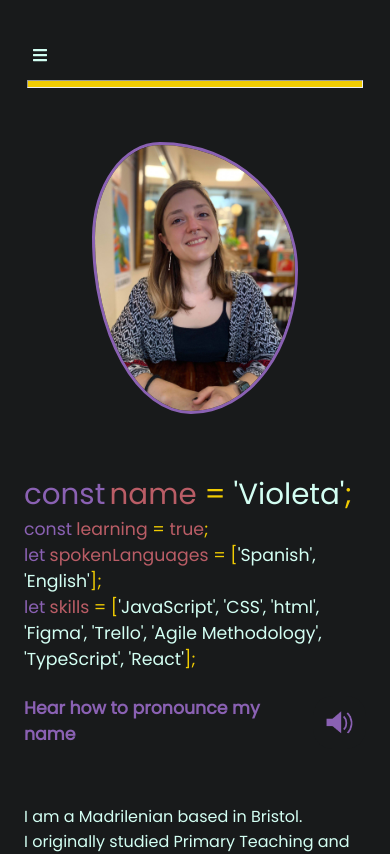
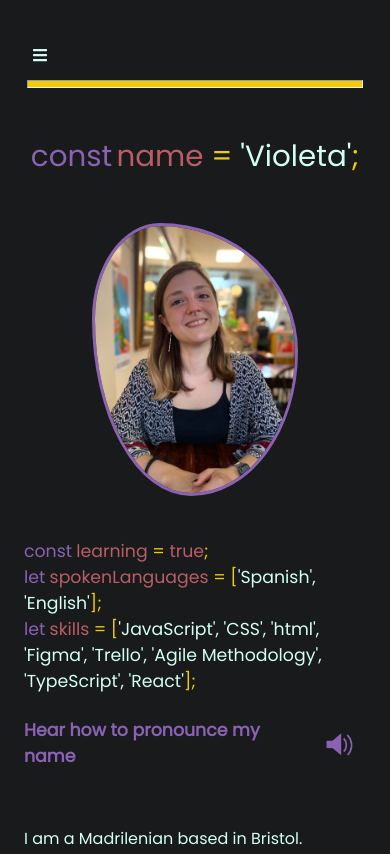
Before and after one commit to violetacf/violeta-portfolio, a React (Create React App) app: page / in a window 390 px wide. Shown: the top 854 px of the page. Built offline with nearby package versions, Linux system fonts and the light colour scheme.

Commit message:
responsiveness title for about section

```diff
--- a/src/Components/About/About.css
+++ b/src/Components/About/About.css
@@ -88,11 +88,24 @@
   align-items: center;
 }
 
+.code-text-container-my-name-title {
+  display: none;
+}
+
 @media only screen and (max-width: 1024px) {
   .img-intro-about-container {
     display: flex;
     flex-direction: column;
     align-items: center;
+  }
+
+  .code-text-container-my-name-title {
+    display: block;
+    padding: 14pt;
+  }
+
+  #my-name-title {
+    font-size: 22pt;
   }
 
   .contact-function-container {
@@ -117,6 +130,7 @@
   .my-picture-container {
     max-width: 200pt;
     min-width: 50pt;
+    margin-bottom: 0pt;
   }
 
   .name {
@@ -137,6 +151,7 @@
 
   #my-name {
     font-size: 22pt;
+    display: none;
   }
 
   .intro-text-container {
@@ -148,6 +163,7 @@
     gap: 10pt;
     margin: 10pt;
     padding: 8pt;
+    margin-top: 0;
   }
 
   #my-pic {
--- a/src/Components/About/About.js
+++ b/src/Components/About/About.js
@@ -16,6 +16,25 @@ function About() {
   return (
     <div className="about-container">
       <div className="img-intro-about-container">
+        <p className="code-text-container-my-name-title">
+          <span className="variable" id="my-name-title">
+            const
+          </span>{' '}
+          <span className="name" id="my-name-title">
+            name
+          </span>
+          <span className="parenthesis" id="my-name-title">
+            {' '}
+            ={' '}
+          </span>
+          <span className="string" id="my-name-title">
+            {' '}
+            'Violeta'
+          </span>
+          <span className="parenthesis" id="my-name-title">
+            ;
+          </span>
+        </p>
         <div className="my-picture-container">
           <img src={MyPicture} id="my-pic" alt="portrait of Violeta"></img>
         </div>
```
